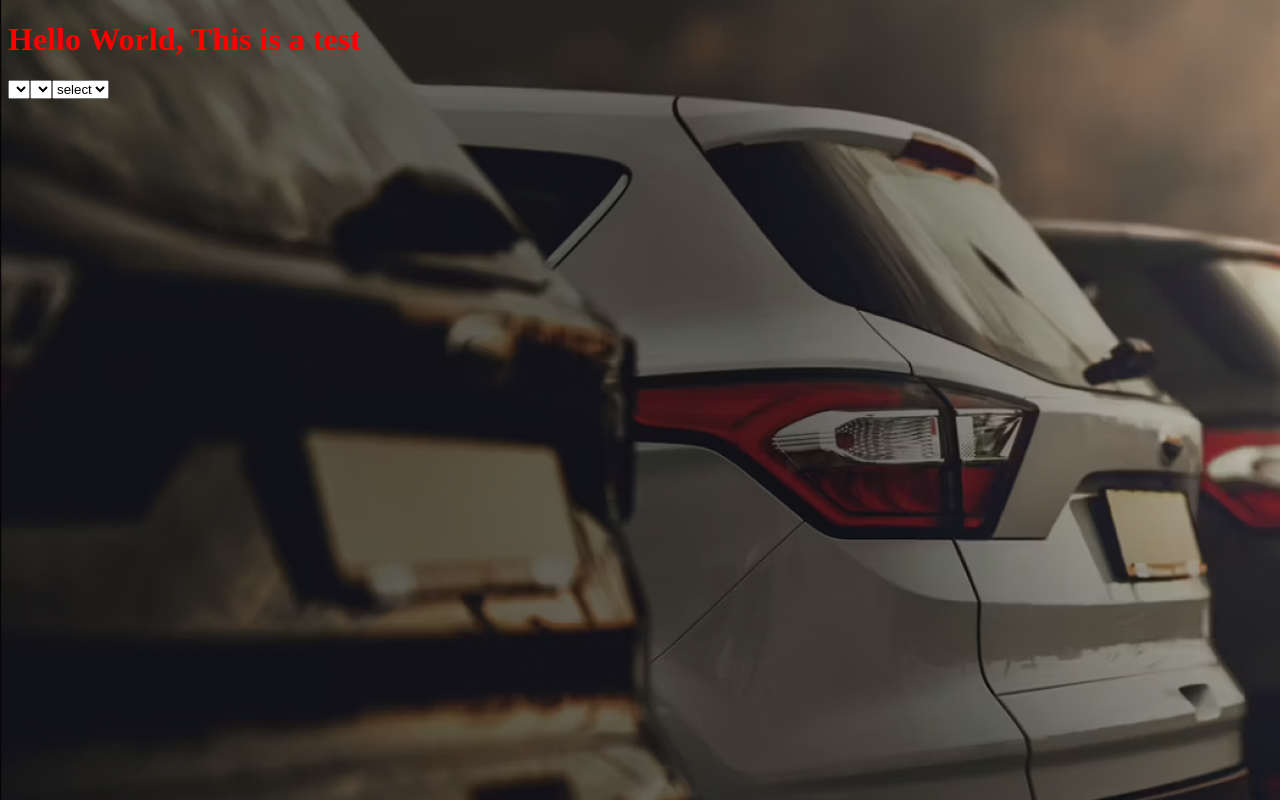
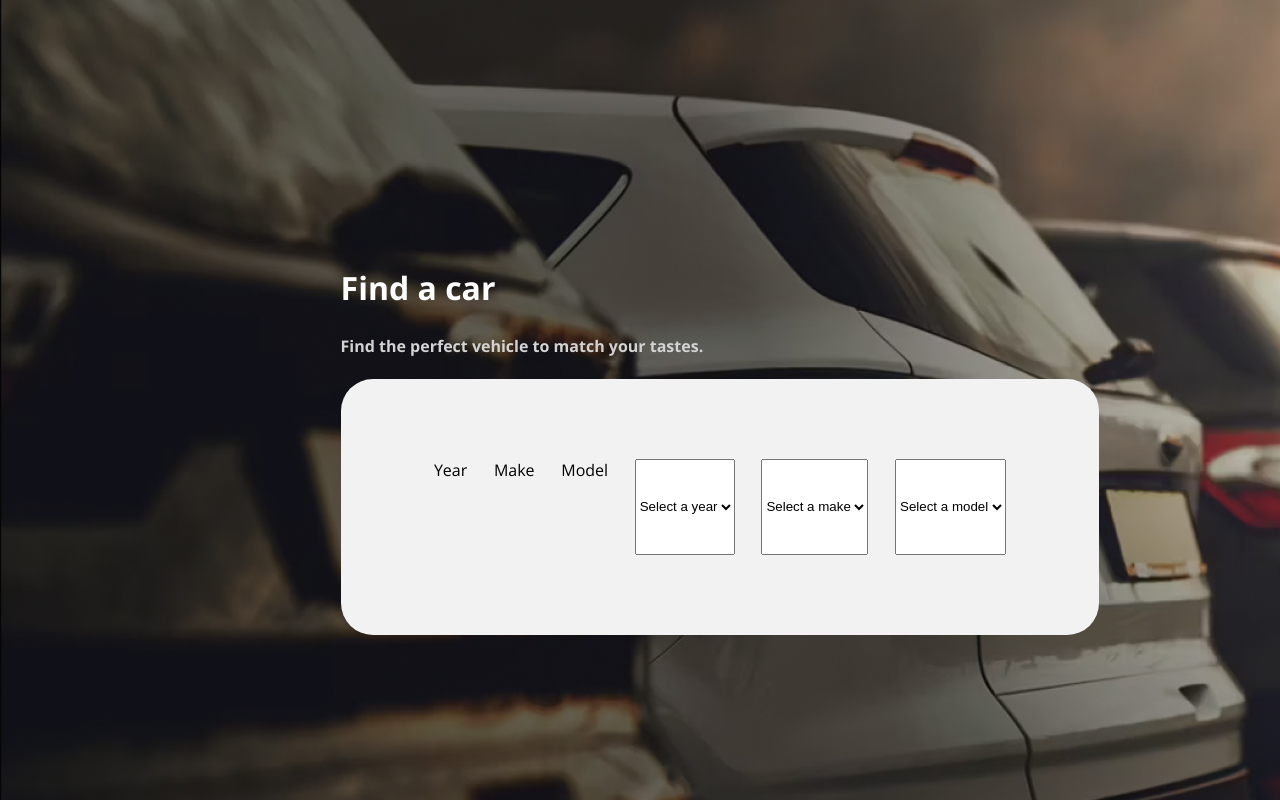
Before and after one commit to ThomsonParker-FS/Thomson_Parker__Car_Finder, a website built with webpack: page src/index.html in a window 1280 px wide. Built offline with nearby package versions, Linux system fonts and the light colour scheme.

Commit message:
Working on styling

```diff
--- a/src/index.html
+++ b/src/index.html
@@ -4,9 +4,37 @@
     <meta charset="UTF-8" />
     <meta name="viewport" content="width=device-width, initial-scale=1.0" />
     <title>Document</title>
+    <link rel="preconnect" href="https://fonts.googleapis.com" />
+    <link rel="preconnect" href="https://fonts.gstatic.com" crossorigin />
+    <link
+      href="https://fonts.googleapis.com/css2?family=Open+Sans:ital,wght@0,300..800;1,300..800&display=swap"
+      rel="stylesheet"
+    />
   </head>
   <body>
-    <h1>Hello World, This is a test</h1>
-    <section></section>
+    <article>
+      <h2>Find a car</h2>
+      <h4>Find the perfect vehicle to match your tastes.</h4>
+      <section>
+        <div>
+          <label for="year">Year</label>
+          <select id="yearSelect" name="year">
+            <option value="" disabled selected>Select a year</option>
+          </select>
+        </div>
+        <div>
+          <label for="make">Make</label>
+          <select id="makeSelect" name="make">
+            <option value="" disabled selected>Select a make</option>
+          </select>
+        </div>
+        <div>
+          <label for="model">Model</label>
+          <select id="modelSelect" name="model">
+            <option value="" disabled selected>Select a model</option>
+          </select>
+        </div>
+      </section>
+    </article>
   </body>
 </html>
--- a/src/index.js
+++ b/src/index.js
@@ -3,23 +3,15 @@ import dataset from "./car-dataset.json";
 
 //we create a dropdown and populate the dropdowns with the data.
 
-const selectMake = document.createElement("select");
-const selectYear = document.createElement("select");
-const selectModel = document.createElement("select");
+const selectMake = document.querySelector("#makeSelect");
+const selectYear = document.querySelector("#yearSelect");
+const selectModel = document.querySelector("#modelSelect");
+
 const section = document.querySelector("section");
 
 //year make and model options
 
-const initSelections = (selector) => {
-  let optionSelect = document.createElement("option");
-  optionSelect.value = "select";
-  optionSelect.text = "select";
-  selector.appendChild(optionSelect);
-};
-
 const yearSet = new Set();
-
-//make set and model set are dependent on year.
 const makeSet = new Set();
 const modelSet = new Set();
 
@@ -128,26 +120,28 @@ function makeHandler(e) {
   optionsPopulate(modelSet, selectModel);
 }
 
-function modelHandler(e){
+function modelHandler(e) {
   let finalYear = selectYear.value;
   let finalMake = selectMake.value;
   let finalModel = selectModel.value;
 
   //filter by those attributes
   let finalResult = dataset.find((item) => {
-    return item.year == finalYear && item.Manufacturer == finalMake && item.model == finalModel;
+    return (
+      item.year == finalYear &&
+      item.Manufacturer == finalMake &&
+      item.model == finalModel
+    );
   });
 
   console.log(finalResult);
 }
 
-function clearOptions(set, selector){
+function clearOptions(set, selector) {
   set.clear();
   //quick way to remove all children from the dropdown, thank you internet.
   selector.innerHTML = "";
 }
-
-
 
 (() => {
   populateSets();
@@ -160,8 +154,6 @@ function clearOptions(set, selector){
 
   // optionsPopulate(makeSet, selectMake);
   // optionsPopulate(modelSet, selectModel);
-  initSelections(selectModel);
-  //initSelections(selectMake);
   section.appendChild(selectYear);
   section.appendChild(selectMake);
   section.appendChild(selectModel);
--- a/src/styles/index.scss
+++ b/src/styles/index.scss
@@ -1,8 +1,58 @@
+$primaryHeader: #ffffff;
+$subtextColor: #d3d3d3;
+$formPanelBig: #f2f2f2;
+$formBlue: #348fbc;
+$formDisabled: #909090;
+$selectedOption: #212121;
+$font: "open sans";
+
 body {
   background-image: url("../Assets/car-finder-bg.jpg");
-  background-size:auto;
+  background-size: auto;
   background-repeat: no-repeat;
-  > h1 {
-    color: red;
+  display: flex;
+  flex-direction: column;
+  text-align: left;
+  height: 100vh;
+  margin: 0;
+
+  > article {
+    margin: auto;
+    text-align: left;
+    font-family: "Open Sans";
+    > h2 {
+      color: $primaryHeader;
+      font-size: 2rem;
+    }
+
+    > h4 {
+      color: $subtextColor;
+      font-size: 1rem;
+    }
   }
 }
+
+section {
+  background-color: $formPanelBig;
+  margin: auto;
+  width: 100%;
+  height: 30%;
+  padding: 5rem;
+  border-radius: 2rem;
+  display: flex;
+  flex-direction: row;
+  justify-content: space-around;
+
+  > label {
+    flex: 1;
+    width: 10rem;
+    height: 1.5rem;
+    font-size: 1rem;
+    margin: 0.5rem;
+
+    > option {
+      color: $selectedOption;
+      text-align: center;
+    }
+  }
+}
```
